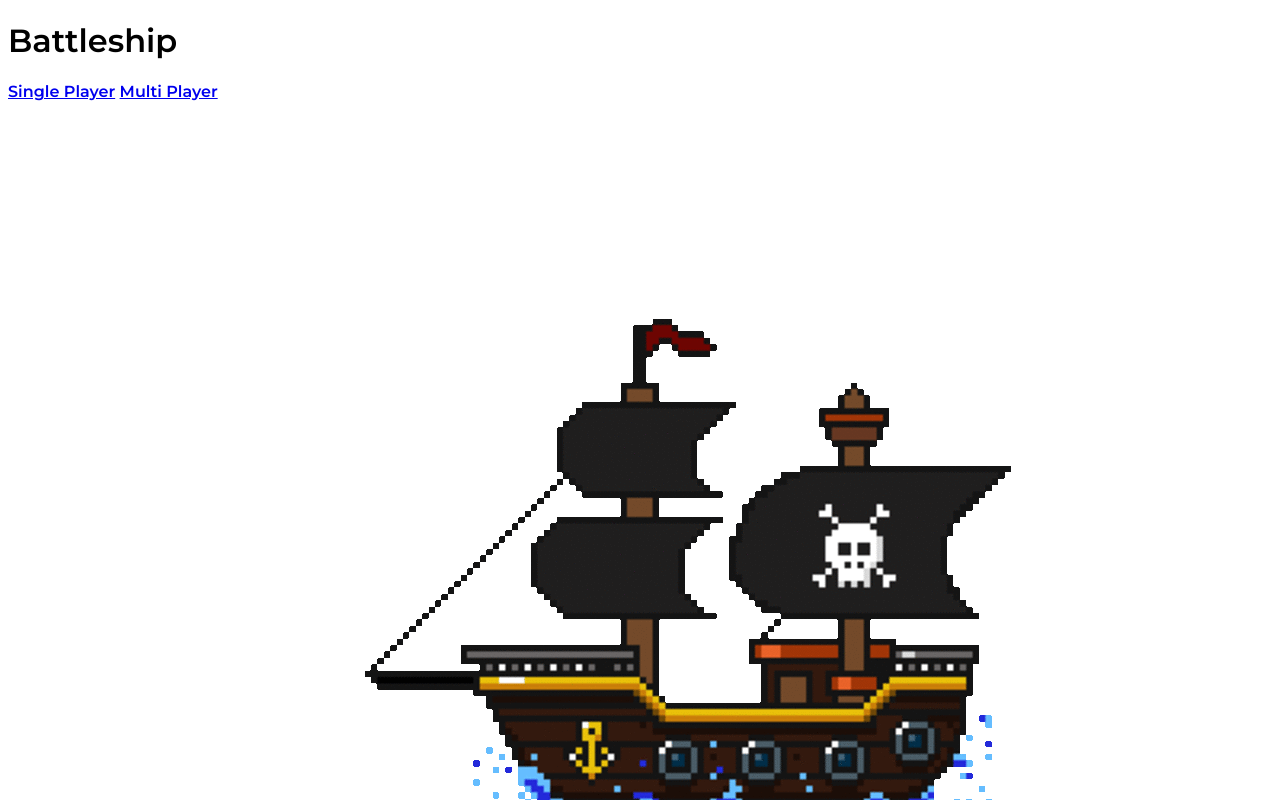
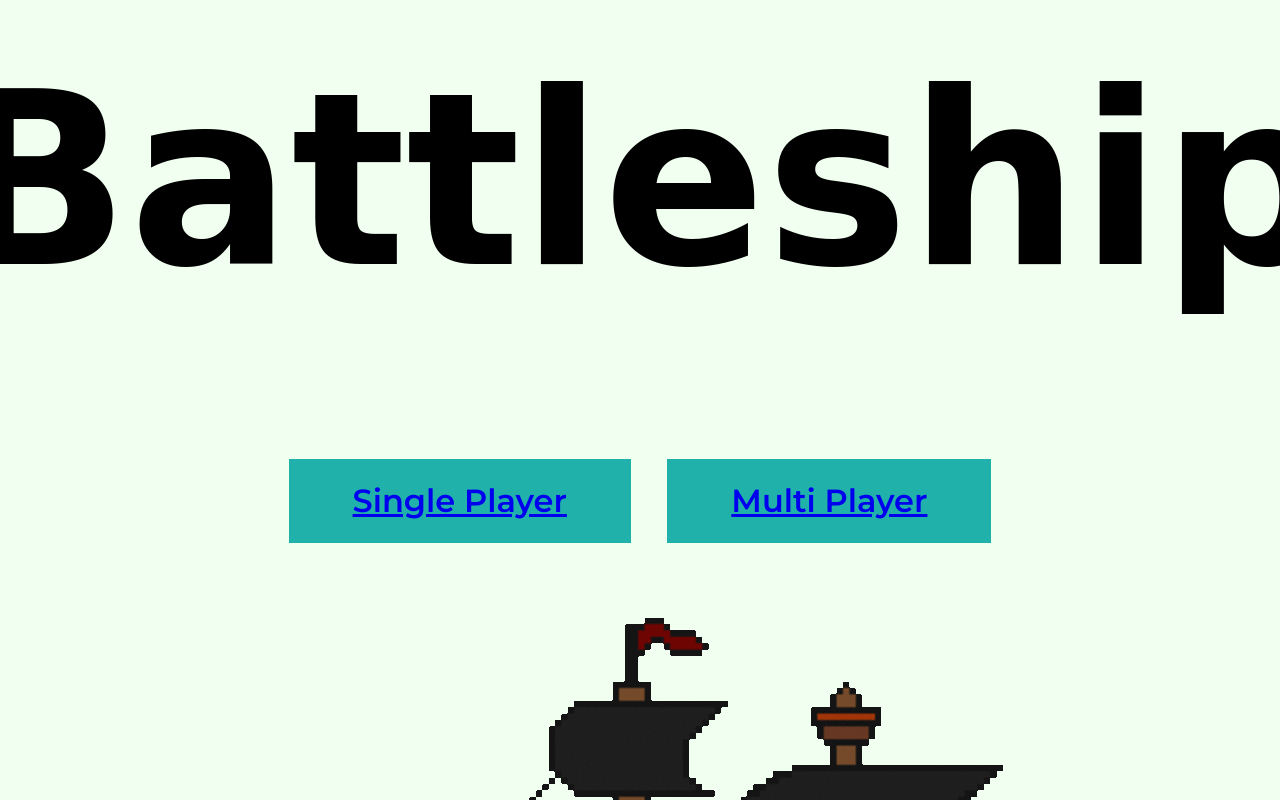
Before and after one commit to ratzPereira/Battleship-app, a website: page public/index.html in a window 1280 px wide. Shown: the top 800 px of the page. Drawn offline with Linux system fonts and the light colour scheme; a web font is replaced by a local one.

Commit message:
Added more styling to our page

```diff
--- a/public/index.html
+++ b/public/index.html
@@ -20,8 +20,8 @@
     <div class="splash-container">
         <h1 class="splash-title">Battleship</h1>
             <div>
-                <a href="/singleplayer.html">Single Player</a>
-                <a href="multiplayer.html">Multi Player</a>
+                <a href="/singleplayer.html" class="btn splash-btn">Single Player</a>
+                <a href="/multiplayer.html" class="btn splash-btn">Multi Player</a>
             </div>
     </div>
 
--- a/public/style.css
+++ b/public/style.css
@@ -1,6 +1,58 @@
 body {
+    margin: 0px;
+    background-color: honeydew;
+    overflow-x: hidden;
+}
+
+*, *::before, *::after {
     font-family:'Montserrat', sans-serif;
+    box-sizing: border-box;
 }
+
+.splash-container {
+    display: flex;
+    flex-direction: column;
+    justify-content: center;
+    align-items: center;
+    height: 50vh;
+}
+
+.splash-title {
+    font-family: 'Ranchers', cursive;
+    font-size: 15rem;
+}
+
+.btn {
+    background-color: lightseagreen;
+    padding: .7em 2em;
+}
+
+.splash-btn {
+    font-size: 2rem;
+    margin-left: 2rem;
+}
+
+.splash-btn:first-child {
+    margin-left: 0;
+}
+
+
+
+
+
+
+
+
+
+
+
+
+
+
+
+
+
+
 
 .container {
     display: flex;
```
